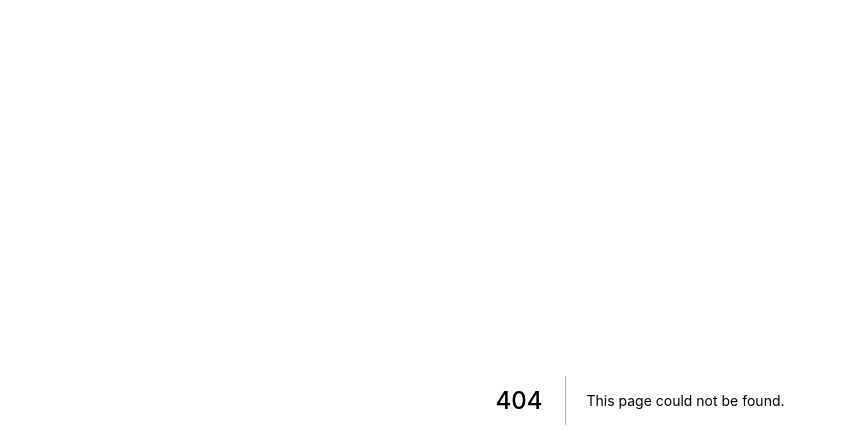
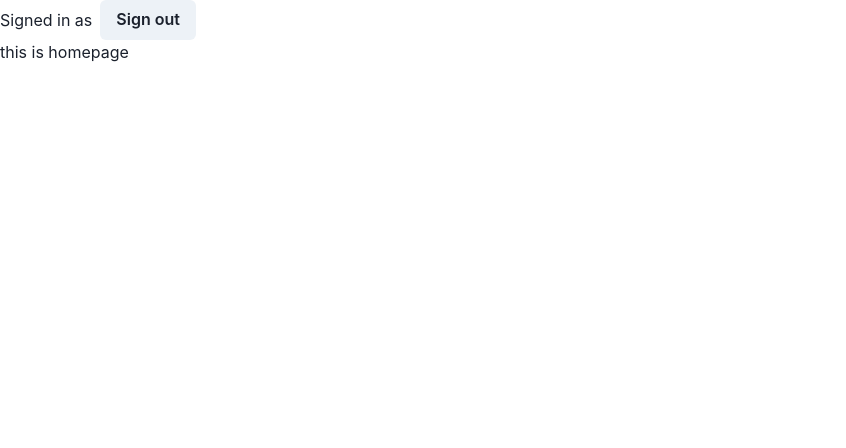
Before and after one commit to Alfxjx/next-chakra-admin, a Next.js app: page /home in a window 1280 px wide. Before the commit this address had no page. Shown: the top 448 px of the page, without its empty margins (0-846 px from the left). Built offline with nearby package versions, Linux system fonts and the light colour scheme; no server answers.

Commit message:
feat: basic auth function

```diff
--- /dev/null
+++ b/components/Layout.tsx
@@ -0,0 +1,33 @@
+import { ReactNode } from "react";
+import Head from "next/head";
+import { useSession, signOut } from "next-auth/react";
+import { Button, HStack } from "@chakra-ui/react";
+interface ILayoutProps {
+	children: ReactNode;
+}
+
+export function Layout({ children }: ILayoutProps) {
+	const { data: session } = useSession();
+
+	return (
+		<div>
+			<div>
+				<Head>
+					<title>Next Chakra Admin</title>
+					<meta name="description" content="Generated by create next app" />
+					<link rel="icon" href="/favicon.ico" />
+				</Head>
+			</div>
+			<div className="left"></div>
+			<div className="main">
+				<div className="header">
+					<HStack>
+						<span>Signed in as {session?.user?.name}</span>
+						<Button onClick={() => signOut()}>Sign out</Button>
+					</HStack>
+				</div>
+				<div className="content">{children}</div>
+			</div>
+		</div>
+	);
+}
--- /dev/null
+++ b/pages/_middleware.ts
@@ -0,0 +1 @@
+export { default } from "next-auth/middleware";
--- /dev/null
+++ b/pages/home.tsx
@@ -0,0 +1,13 @@
+import { useSession, signIn, signOut } from "next-auth/react";
+import { Button } from "@chakra-ui/react";
+import { Layout } from "../components/Layout";
+
+export default function Home() {
+	const { data: session } = useSession();
+
+	return (
+		<Layout>
+			<div>this is homepage</div>
+		</Layout>
+	);
+}
```
Also changed, not shown: pages/index.tsx (+8 -17 lines), 1 other file (tests, documents, lock files or other folders).
